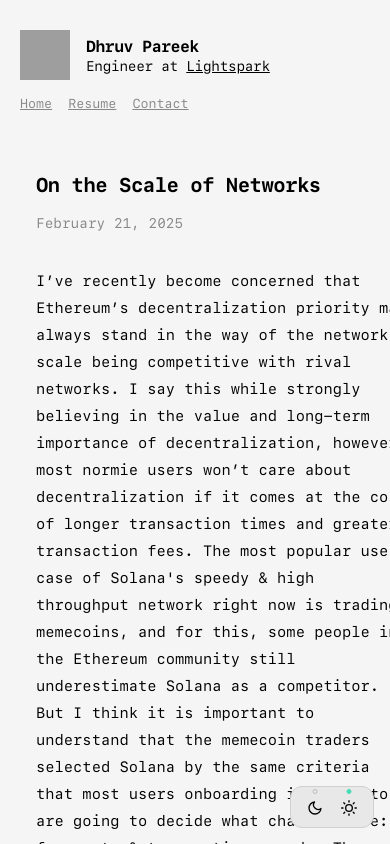
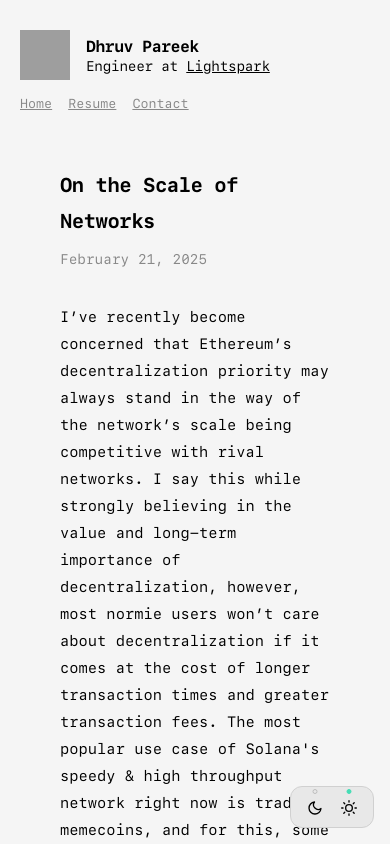
Before and after one commit to DhruvPareek/website, a React (Vite) app: page /scaleEssay in a window 390 px wide. Shown: the top 844 px of the page. Built offline with nearby package versions, Linux system fonts and the light colour scheme; grey boxes are pictures that could not be loaded.

Commit message:
Update widths

```diff
--- a/src/Pages/QMDBEssay.tsx
+++ b/src/Pages/QMDBEssay.tsx
@@ -267,10 +267,13 @@
       </p>
       <br />
       <p>
-        An additional possible feature is to prune old/unnecessary leaves is possible with MMR's. Since leaves are appended in time order, you can compact the log by discarding old ranges (e.g., everything before an "inactivity floor") and rebuilding a new MMR over the remaining operations. The irrelevant/old leaves before the Inactivity Floor can be called inactive leaves, while leaves with necessary data can be called active leaves.
+        An additional possible feature is to prune old/unnecessary leaves in an MMR.
+         Since leaves are appended in time order, you can compact the log by discarding old ranges (e.g.,
+         everything before an "inactivity floor") and rebuilding a new MMR over the remaining operations.
+         The irrelevant/old leaves before the Inactivity Floor can be called inactive leaves, while
+          leaves with necessary data can be called active leaves.
       </p>
       <br />
-
       <div className="image-container">
         <img
           src="/qmdb_fig4.png"
--- a/src/Styling/App.css
+++ b/src/Styling/App.css
@@ -305,6 +305,15 @@
 }
 
 /* Responsive design */
+@media (max-width: 1100px) {
+  .app-container {
+    margin-left: 0;
+    margin-right: 0;
+    padding-left: max(24px, calc((100vw - 800px) / 2));
+    padding-right: max(24px, calc((100vw - 800px) / 2));
+  }
+}
+
 @media (max-width: 768px) {
   .app-container {
     margin-left: 0;
--- a/src/Styling/Essay.css
+++ b/src/Styling/Essay.css
@@ -2,6 +2,7 @@
 
 .essay-container {
     max-width: 800px;
+    width: calc(100% - 48px);
     margin: 0 auto;
     padding: 20px;
     font-family: 'SFMono', monospace;
```
